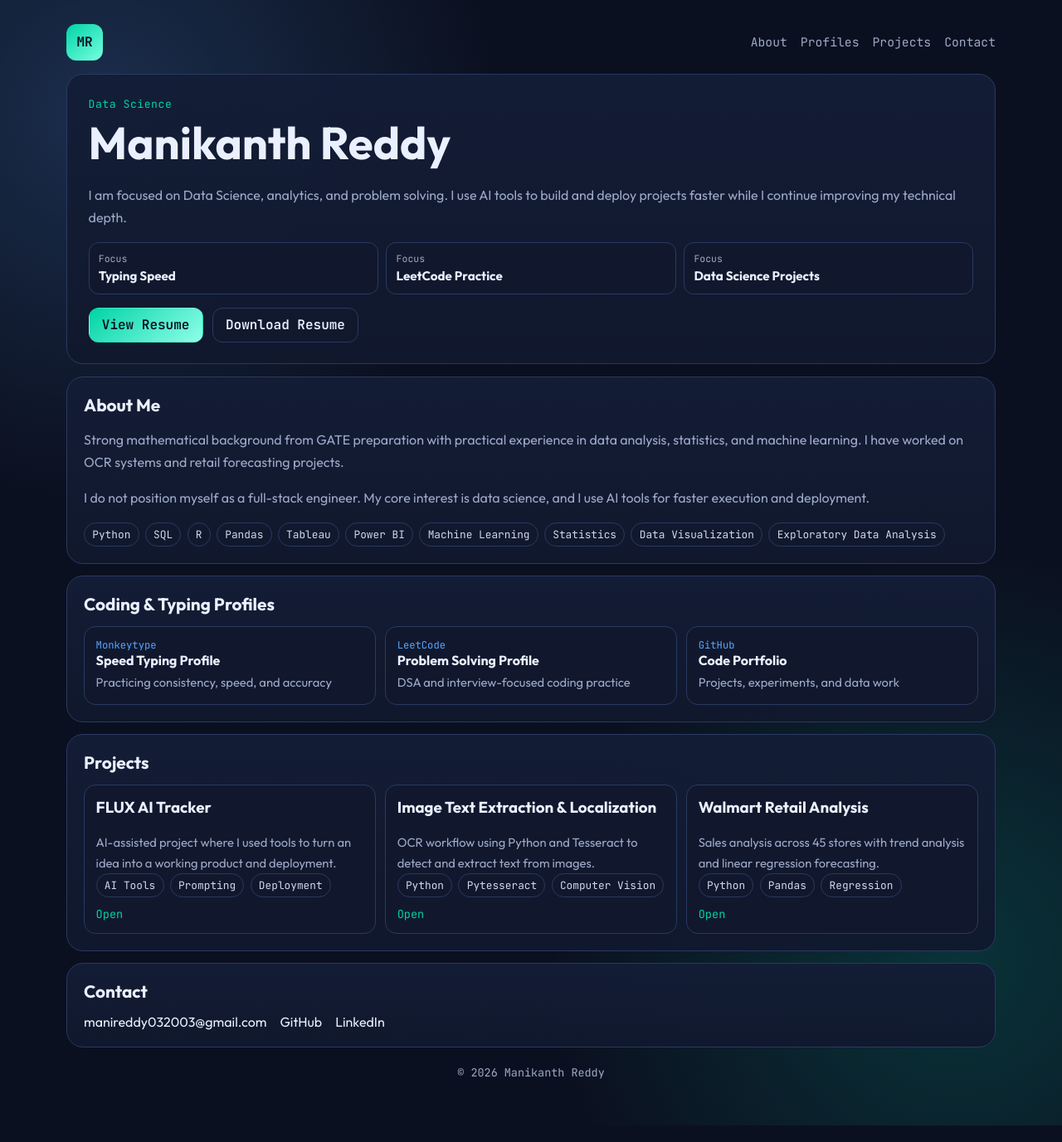
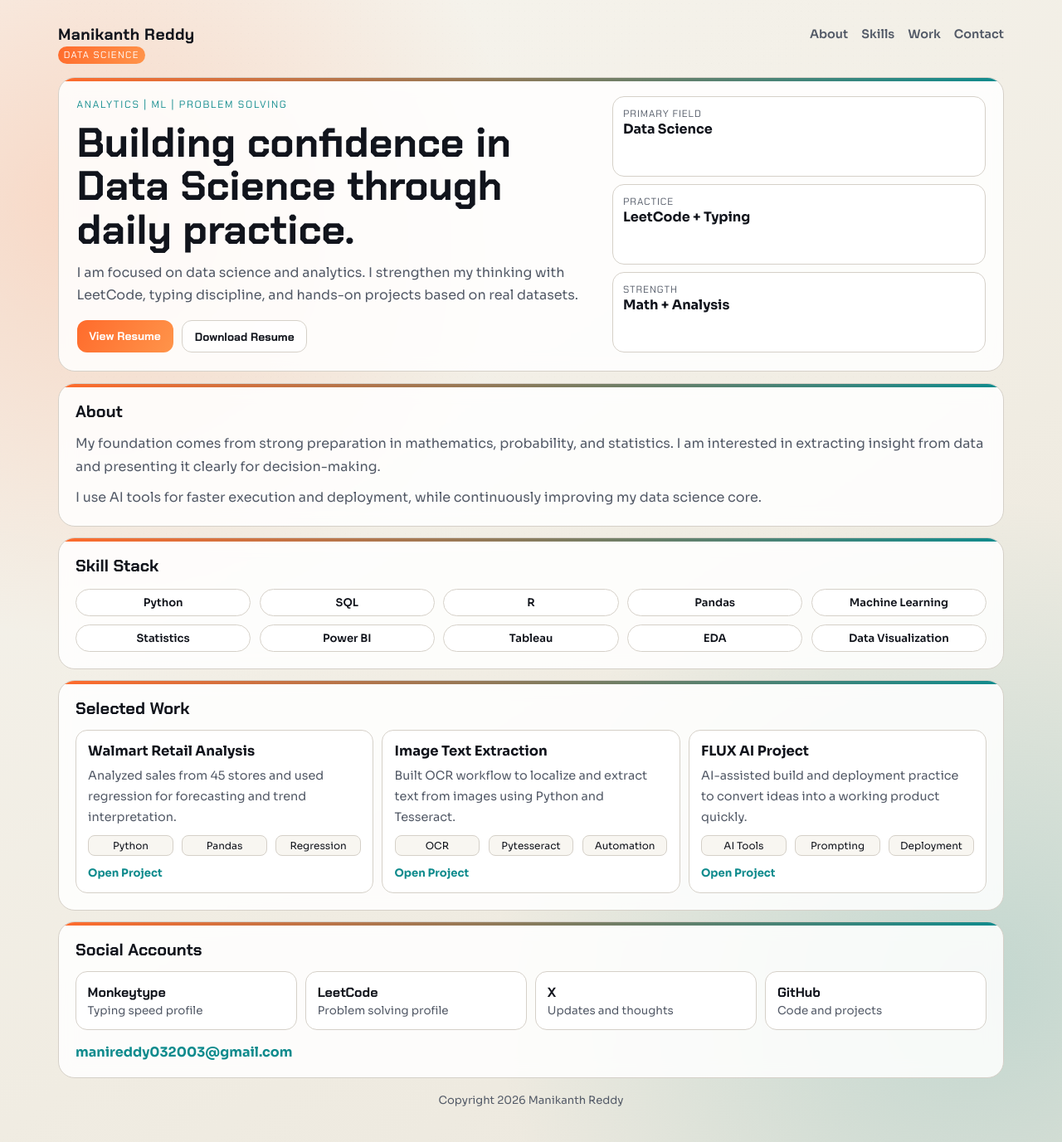
Before and after one commit to Manireddy69-VSCODE/about-me, a React (Vite) app: page / in a window 1280 px wide. Shown: the whole page at 83% size. Built offline with nearby package versions, Linux system fonts and the light colour scheme.

Commit message:
Redesign portfolio UI and add X social link

```diff
--- a/src/App.css
+++ b/src/App.css
@@ -1,14 +1,13 @@
-@import url('https://fonts.googleapis.com/css2?family=JetBrains+Mono:wght@400;600;700&family=Outfit:wght@400;600;700&display=swap');
+@import url('https://fonts.googleapis.com/css2?family=Chakra+Petch:wght@400;500;600;700&family=Sora:wght@400;600;700&display=swap');
 
 :root {
-  --bg: #0b1020;
-  --bg-soft: #11182d;
-  --card: #131d36;
-  --text: #eaf0ff;
-  --muted: #9ca9c7;
-  --line: #2a3961;
-  --accent: #00d3a7;
-  --accent-2: #58a6ff;
+  --bg: #f3f1eb;
+  --ink: #11141c;
+  --muted: #535a67;
+  --panel: rgba(255, 255, 255, 0.85);
+  --line: #d5d0c8;
+  --accent: #ff6b2c;
+  --accent-2: #0f8b8d;
 }
 
 * {
@@ -18,266 +17,395 @@
 html,
 body,
 #root {
+  margin: 0;
   min-height: 100%;
-  margin: 0;
 }
 
 body {
-  font-family: 'Outfit', sans-serif;
+  font-family: 'Sora', sans-serif;
+  color: var(--ink);
   background:
-    radial-gradient(circle at 10% 10%, rgba(88, 166, 255, 0.2), transparent 28%),
-    radial-gradient(circle at 90% 85%, rgba(0, 211, 167, 0.18), transparent 30%),
-    var(--bg);
-  color: var(--text);
+    radial-gradient(circle at 8% 18%, rgba(255, 107, 44, 0.2), transparent 32%),
+    radial-gradient(circle at 92% 86%, rgba(15, 139, 141, 0.19), transparent 35%),
+    linear-gradient(145deg, #f7f5ef 0%, #f0ece2 60%, #ebe7dd 100%);
 }
 
-.app {
-  width: min(1120px, 92vw);
+.shell {
+  width: min(1140px, 92vw);
   margin: 0 auto;
   padding: 1.8rem 0 2.4rem;
+  position: relative;
+}
+
+.noise {
+  position: absolute;
+  inset: 0;
+  pointer-events: none;
+  opacity: 0.23;
+  background-image: radial-gradient(rgba(17, 20, 28, 0.07) 0.55px, transparent 0.55px);
+  background-size: 9px 9px;
+  mask-image: linear-gradient(to bottom, black 30%, transparent 100%);
 }
 
 .topbar {
   display: flex;
-  align-items: center;
   justify-content: space-between;
-  margin-bottom: 1rem;
+  align-items: flex-start;
+  gap: 1rem;
+  margin-bottom: 1.05rem;
 }
 
-.logo {
-  width: 44px;
-  height: 44px;
-  border-radius: 12px;
-  display: grid;
-  place-items: center;
+.brand {
   text-decoration: none;
-  color: #08111f;
+  display: inline-flex;
+  flex-direction: column;
+  gap: 0.15rem;
+}
+
+.brand-main {
+  font-family: 'Chakra Petch', sans-serif;
+  font-size: 1.2rem;
+  color: var(--ink);
+  letter-spacing: 0.02em;
   font-weight: 700;
-  font-family: 'JetBrains Mono', monospace;
-  background: linear-gradient(140deg, var(--accent), #77ffe0);
+}
+
+.brand-sub {
+  width: fit-content;
+  font-family: 'Chakra Petch', sans-serif;
+  font-size: 0.72rem;
+  letter-spacing: 0.12em;
+  text-transform: uppercase;
+  color: #ffffff;
+  background: linear-gradient(120deg, var(--accent), #ff944a);
+  padding: 0.17rem 0.42rem;
+  border-radius: 999px;
 }
 
 nav {
   display: flex;
   gap: 1rem;
   flex-wrap: wrap;
+  padding-top: 0.22rem;
 }
 
 nav a {
   text-decoration: none;
   color: var(--muted);
-  font-family: 'JetBrains Mono', monospace;
-  font-size: 0.92rem;
+  font-weight: 600;
+  font-size: 0.9rem;
 }
 
 nav a:hover {
-  color: var(--text);
+  color: var(--ink);
 }
 
 main {
   display: grid;
-  gap: 0.9rem;
+  gap: 0.85rem;
 }
 
-.card {
-  background: linear-gradient(180deg, rgba(19, 29, 54, 0.95), rgba(16, 24, 45, 0.95));
+.hero,
+.panel {
+  position: relative;
   border: 1px solid var(--line);
   border-radius: 20px;
-  padding: 1.25rem;
+  background: var(--panel);
+  backdrop-filter: blur(10px);
+  overflow: hidden;
+}
+
+.hero::before,
+.panel::before {
+  content: '';
+  position: absolute;
+  left: 0;
+  top: 0;
+  width: 100%;
+  height: 4px;
+  background: linear-gradient(90deg, var(--accent), var(--accent-2));
 }
 
 .hero {
-  padding: 1.6rem;
+  display: grid;
+  grid-template-columns: 1.4fr 1fr;
+  gap: 1rem;
+  padding: 1.35rem;
 }
 
-.eyebrow {
+.hero-kicker {
   margin: 0;
-  color: var(--accent);
-  font-family: 'JetBrains Mono', monospace;
-  font-size: 0.82rem;
-  letter-spacing: 0.04em;
-}
-
-h1,
-h2,
-h3 {
-  margin-top: 0;
+  font-size: 0.76rem;
+  color: var(--accent-2);
+  font-family: 'Chakra Petch', sans-serif;
+  letter-spacing: 0.14em;
 }
 
 h1 {
-  font-size: clamp(2rem, 4.8vw, 3.4rem);
-  margin-bottom: 0.65rem;
+  margin: 0.55rem 0 0.7rem;
+  font-family: 'Chakra Petch', sans-serif;
+  font-size: clamp(1.7rem, 4.4vw, 3.1rem);
+  line-height: 1.06;
 }
 
 h2 {
-  font-size: 1.3rem;
-  margin-bottom: 0.85rem;
+  margin: 0 0 0.8rem;
+  font-size: 1.25rem;
+  font-family: 'Chakra Petch', sans-serif;
+}
+
+h3 {
+  margin: 0;
+  font-size: 1.03rem;
 }
 
 p {
+  margin: 0;
   color: var(--muted);
-  line-height: 1.7;
+  line-height: 1.72;
 }
 
-.metric-row {
-  display: grid;
-  grid-template-columns: repeat(3, minmax(0, 1fr));
-  gap: 0.6rem;
-  margin: 1rem 0;
-}
-
-.metric-row div {
-  border: 1px solid var(--line);
-  border-radius: 12px;
-  background: var(--bg-soft);
-  padding: 0.7rem;
-}
-
-.metric-row span {
-  display: block;
-  font-size: 0.72rem;
-  color: var(--muted);
-  font-family: 'JetBrains Mono', monospace;
-  margin-bottom: 0.2rem;
-}
-
-.metric-row strong {
-  font-size: 0.95rem;
-}
-
-.cta-row {
+.hero-actions {
+  margin-top: 1rem;
   display: flex;
-  gap: 0.7rem;
+  gap: 0.65rem;
   flex-wrap: wrap;
 }
 
 .btn {
   text-decoration: none;
-  border: 1px solid var(--line);
-  color: var(--text);
   border-radius: 12px;
-  padding: 0.6rem 0.95rem;
-  font-weight: 600;
-  font-family: 'JetBrains Mono', monospace;
+  padding: 0.62rem 0.92rem;
+  font-weight: 700;
+  font-size: 0.86rem;
+  font-family: 'Chakra Petch', sans-serif;
 }
 
-.btn.primary {
-  color: #091120;
-  border-color: transparent;
-  background: linear-gradient(140deg, var(--accent), #8fffe8);
+.btn-solid {
+  color: #fff;
+  background: linear-gradient(120deg, var(--accent), #ff944a);
 }
 
-.chips,
-.stack-row {
-  display: flex;
-  gap: 0.45rem;
-  flex-wrap: wrap;
+.btn-ghost {
+  color: var(--ink);
+  border: 1px solid var(--line);
+  background: rgba(255, 255, 255, 0.72);
 }
 
-.chips span,
-.stack-row span {
-  padding: 0.3rem 0.58rem;
-  border-radius: 999px;
-  border: 1px solid var(--line);
-  font-size: 0.8rem;
-  color: #cdd8f0;
-  font-family: 'JetBrains Mono', monospace;
+.hero-right {
+  display: grid;
+  gap: 0.55rem;
 }
 
-.profile-grid,
+.pulse-card {
+  border: 1px solid var(--line);
+  border-radius: 14px;
+  background: #ffffff;
+  padding: 0.75rem;
+  animation: pulse-in 500ms ease both;
+}
+
+.pulse-card span {
+  display: block;
+  color: var(--muted);
+  font-size: 0.74rem;
+  letter-spacing: 0.08em;
+  text-transform: uppercase;
+  font-family: 'Chakra Petch', sans-serif;
+}
+
+.pulse-card strong {
+  font-size: 1rem;
+  line-height: 1.2;
+}
+
+.panel {
+  padding: 1.25rem;
+}
+
+.panel p + p {
+  margin-top: 0.6rem;
+}
+
+.skill-grid,
+.tag-row,
+.social-grid,
 .project-grid {
   display: grid;
-  gap: 0.7rem;
+  gap: 0.65rem;
+}
+
+.skill-grid {
+  grid-template-columns: repeat(5, minmax(0, 1fr));
+  margin-top: 0.95rem;
+}
+
+.skill-grid span {
+  border: 1px solid var(--line);
+  border-radius: 999px;
+  padding: 0.42rem 0.6rem;
+  background: #ffffff;
+  text-align: center;
+  font-size: 0.82rem;
+  font-weight: 600;
+}
+
+.project-grid {
   grid-template-columns: repeat(3, minmax(0, 1fr));
 }
 
-.profile-card,
 .project-card {
   border: 1px solid var(--line);
   border-radius: 14px;
-  padding: 0.85rem;
-  background: var(--bg-soft);
+  background: #ffffff;
+  padding: 0.88rem;
 }
 
-.profile-card {
-  text-decoration: none;
+.project-card p {
+  margin-top: 0.45rem;
+  font-size: 0.9rem;
 }
 
-.profile-top {
-  display: flex;
-  flex-direction: column;
-  margin-bottom: 0.3rem;
+.tag-row {
+  margin-top: 0.6rem;
+  grid-template-columns: repeat(3, minmax(0, 1fr));
 }
 
-.profile-top span {
-  color: var(--accent-2);
-  font-size: 0.76rem;
-  font-family: 'JetBrains Mono', monospace;
-}
-
-.profile-top strong {
-  color: var(--text);
-  font-size: 1rem;
-}
-
-.profile-card p,
-.project-card p {
-  margin: 0.2rem 0 0;
-  font-size: 0.92rem;
+.tag-row span {
+  font-size: 0.75rem;
+  text-align: center;
+  border: 1px solid var(--line);
+  border-radius: 8px;
+  padding: 0.25rem 0.35rem;
+  background: #f8f6f1;
 }
 
 .project-card a {
   display: inline-block;
-  margin-top: 0.7rem;
-  color: var(--accent);
+  margin-top: 0.72rem;
   text-decoration: none;
-  font-family: 'JetBrains Mono', monospace;
-  font-size: 0.85rem;
+  color: var(--accent-2);
+  font-size: 0.82rem;
+  font-weight: 700;
 }
 
-.contact-links {
-  display: flex;
-  gap: 1rem;
-  flex-wrap: wrap;
+.social-grid {
+  grid-template-columns: repeat(4, minmax(0, 1fr));
 }
 
-.contact-links a {
-  color: var(--text);
+.social-card {
+  border: 1px solid var(--line);
+  border-radius: 14px;
+  padding: 0.85rem;
+  background: #ffffff;
   text-decoration: none;
+  color: var(--ink);
+  transition: transform 220ms ease;
+}
+
+.social-card:hover {
+  transform: translateY(-4px);
+}
+
+.social-card strong {
+  display: block;
+  font-family: 'Chakra Petch', sans-serif;
+}
+
+.social-card span {
+  color: var(--muted);
+  font-size: 0.84rem;
+}
+
+.mail-row {
+  margin-top: 1rem;
+}
+
+.mail-row a {
+  text-decoration: none;
+  color: var(--accent-2);
+  font-weight: 700;
 }
 
 footer {
-  margin-top: 1.2rem;
+  margin-top: 1rem;
   text-align: center;
   color: var(--muted);
-  font-family: 'JetBrains Mono', monospace;
-  font-size: 0.84rem;
+  font-size: 0.82rem;
 }
 
-@media (max-width: 920px) {
-  .profile-grid,
+.reveal-1,
+.reveal-2,
+.reveal-3,
+.reveal-4,
+.reveal-5,
+.reveal-6 {
+  opacity: 0;
+  transform: translateY(12px);
+  animation: reveal 560ms ease forwards;
+}
+
+.reveal-2 { animation-delay: 80ms; }
+.reveal-3 { animation-delay: 140ms; }
+.reveal-4 { animation-delay: 180ms; }
+.reveal-5 { animation-delay: 220ms; }
+.reveal-6 { animation-delay: 260ms; }
+
+@keyframes reveal {
+  to {
+    opacity: 1;
+    transform: translateY(0);
+  }
+}
+
+@keyframes pulse-in {
+  from {
+    opacity: 0;
+    transform: scale(0.98);
+  }
+  to {
+    opacity: 1;
+    transform: scale(1);
+  }
+}
+
+@media (max-width: 980px) {
+  .hero {
+    grid-template-columns: 1fr;
+  }
+
+  .skill-grid {
+    grid-template-columns: repeat(3, minmax(0, 1fr));
+  }
+
   .project-grid {
     grid-template-columns: 1fr 1fr;
   }
 
-  .metric-row {
-    grid-template-columns: 1fr;
+  .social-grid {
+    grid-template-columns: 1fr 1fr;
   }
 }
 
 @media (max-width: 640px) {
-  .app {
+  .shell {
     width: 94vw;
   }
 
   .topbar {
     flex-direction: column;
     align-items: flex-start;
-    gap: 0.65rem;
   }
 
-  .profile-grid,
-  .project-grid {
+  .skill-grid,
+  .project-grid,
+  .social-grid,
+  .tag-row {
     grid-template-columns: 1fr;
   }
+
+  .hero,
+  .panel {
+    padding: 1rem;
+  }
 }
--- a/src/App.jsx
+++ b/src/App.jsx
@@ -5,53 +5,61 @@ const skills = [
   'SQL',
   'R',
   'Pandas',
-  'Tableau',
-  'Power BI',
   'Machine Learning',
   'Statistics',
+  'Power BI',
+  'Tableau',
+  'EDA',
   'Data Visualization',
-  'Exploratory Data Analysis',
+]
+
+const highlights = [
+  { label: 'Primary Field', value: 'Data Science' },
+  { label: 'Practice', value: 'LeetCode + Typing' },
+  { label: 'Strength', value: 'Math + Analysis' },
 ]
 
 const projects = [
   {
-    title: 'FLUX AI Tracker',
-    summary: 'AI-assisted project where I used tools to turn an idea into a working product and deployment.',
-    stack: ['AI Tools', 'Prompting', 'Deployment'],
-    link: 'https://github.com/Manireddy69-VSCODE/flux-tracker',
-  },
-  {
-    title: 'Image Text Extraction & Localization',
-    summary: 'OCR workflow using Python and Tesseract to detect and extract text from images.',
-    stack: ['Python', 'Pytesseract', 'Computer Vision'],
+    title: 'Walmart Retail Analysis',
+    summary: 'Analyzed sales from 45 stores and used regression for forecasting and trend interpretation.',
+    tags: ['Python', 'Pandas', 'Regression'],
     link: '#',
   },
   {
-    title: 'Walmart Retail Analysis',
-    summary: 'Sales analysis across 45 stores with trend analysis and linear regression forecasting.',
-    stack: ['Python', 'Pandas', 'Regression'],
+    title: 'Image Text Extraction',
+    summary: 'Built OCR workflow to localize and extract text from images using Python and Tesseract.',
+    tags: ['OCR', 'Pytesseract', 'Automation'],
     link: '#',
+  },
+  {
+    title: 'FLUX AI Project',
+    summary: 'AI-assisted build and deployment practice to convert ideas into a working product quickly.',
+    tags: ['AI Tools', 'Prompting', 'Deployment'],
+    link: 'https://github.com/Manireddy69-VSCODE/flux-tracker',
   },
 ]
 
-const profiles = [
+const socials = [
   {
-    label: 'Monkeytype',
-    value: 'Speed Typing Profile',
+    name: 'Monkeytype',
+    detail: 'Typing speed profile',
     href: 'https://monkeytype.com/profile/manireddy',
-    sub: 'Practicing consistency, speed, and accuracy',
   },
   {
-    label: 'LeetCode',
-    value: 'Problem Solving Profile',
+    name: 'LeetCode',
+    detail: 'Problem solving profile',
     href: 'https://leetcode.com/u/Mani_reddy69/',
-    sub: 'DSA and interview-focused coding practice',
   },
   {
-    label: 'GitHub',
-    value: 'Code Portfolio',
+    name: 'X',
+    detail: 'Updates and thoughts',
+    href: 'https://x.com/Mani_reddy69',
+  },
+  {
+    name: 'GitHub',
+    detail: 'Code and projects',
     href: 'https://github.com/manireddy7989',
-    sub: 'Projects, experiments, and data work',
   },
 ]
 
@@ -59,110 +67,105 @@ const resumeUrl = `${import.meta.env.BASE_URL}resume.pdf`
 
 function App() {
   return (
-    <div className="app">
-      <header className="topbar">
-        <a className="logo" href="#home">MR</a>
+    <div className="shell">
+      <div className="noise" />
+
+      <header className="topbar reveal-1">
+        <a className="brand" href="#home">
+          <span className="brand-main">Manikanth Reddy</span>
+          <span className="brand-sub">Data Science</span>
+        </a>
+
         <nav>
           <a href="#about">About</a>
-          <a href="#profiles">Profiles</a>
-          <a href="#projects">Projects</a>
+          <a href="#skills">Skills</a>
+          <a href="#work">Work</a>
           <a href="#contact">Contact</a>
         </nav>
       </header>
 
       <main>
-        <section id="home" className="hero card">
-          <p className="eyebrow">Data Science</p>
-          <h1>Manikanth Reddy</h1>
-          <p>
-            I am focused on Data Science, analytics, and problem solving. I use AI tools to build and deploy
-            projects faster while I continue improving my technical depth.
-          </p>
-
-          <div className="metric-row">
-            <div>
-              <span>Focus</span>
-              <strong>Typing Speed</strong>
-            </div>
-            <div>
-              <span>Focus</span>
-              <strong>LeetCode Practice</strong>
-            </div>
-            <div>
-              <span>Focus</span>
-              <strong>Data Science Projects</strong>
+        <section id="home" className="hero reveal-2">
+          <div className="hero-left">
+            <p className="hero-kicker">ANALYTICS | ML | PROBLEM SOLVING</p>
+            <h1>Building confidence in Data Science through daily practice.</h1>
+            <p>
+              I am focused on data science and analytics. I strengthen my thinking with LeetCode,
+              typing discipline, and hands-on projects based on real datasets.
+            </p>
+            <div className="hero-actions">
+              <a className="btn btn-solid" href={resumeUrl} target="_blank" rel="noreferrer">View Resume</a>
+              <a className="btn btn-ghost" href={resumeUrl} download>Download Resume</a>
             </div>
           </div>
 
-          <div className="cta-row">
-            <a className="btn primary" href={resumeUrl} target="_blank" rel="noreferrer">View Resume</a>
-            <a className="btn" href={resumeUrl} download>Download Resume</a>
+          <div className="hero-right">
+            {highlights.map((item) => (
+              <article key={item.label} className="pulse-card">
+                <span>{item.label}</span>
+                <strong>{item.value}</strong>
+              </article>
+            ))}
           </div>
         </section>
 
-        <section id="about" className="card">
-          <h2>About Me</h2>
+        <section id="about" className="panel reveal-3">
+          <h2>About</h2>
           <p>
-            Strong mathematical background from GATE preparation with practical experience in data analysis,
-            statistics, and machine learning. I have worked on OCR systems and retail forecasting projects.
+            My foundation comes from strong preparation in mathematics, probability, and statistics.
+            I am interested in extracting insight from data and presenting it clearly for decision-making.
           </p>
           <p>
-            I do not position myself as a full-stack engineer. My core interest is data science, and I use AI tools
-            for faster execution and deployment.
+            I use AI tools for faster execution and deployment, while continuously improving my data science core.
           </p>
+        </section>
 
-          <div className="chips">
+        <section id="skills" className="panel reveal-4">
+          <h2>Skill Stack</h2>
+          <div className="skill-grid">
             {skills.map((skill) => (
               <span key={skill}>{skill}</span>
             ))}
           </div>
         </section>
 
-        <section id="profiles" className="card">
-          <h2>Coding & Typing Profiles</h2>
-          <div className="profile-grid">
-            {profiles.map((item) => (
-              <a key={item.label} className="profile-card" href={item.href} target="_blank" rel="noreferrer">
-                <div className="profile-top">
-                  <span>{item.label}</span>
-                  <strong>{item.value}</strong>
-                </div>
-                <p>{item.sub}</p>
-              </a>
-            ))}
-          </div>
-        </section>
-
-        <section id="projects" className="card">
-          <h2>Projects</h2>
+        <section id="work" className="panel reveal-5">
+          <h2>Selected Work</h2>
           <div className="project-grid">
             {projects.map((project) => (
               <article key={project.title} className="project-card">
                 <h3>{project.title}</h3>
                 <p>{project.summary}</p>
-                <div className="stack-row">
-                  {project.stack.map((tech) => (
-                    <span key={tech}>{tech}</span>
+                <div className="tag-row">
+                  {project.tags.map((tag) => (
+                    <span key={tag}>{tag}</span>
                   ))}
                 </div>
-                <a href={project.link} target="_blank" rel="noreferrer">Open</a>
+                <a href={project.link} target="_blank" rel="noreferrer">Open Project</a>
               </article>
             ))}
           </div>
         </section>
 
-        <section id="contact" className="card contact-card">
-          <h2>Contact</h2>
-          <div className="contact-links">
+        <section id="contact" className="panel reveal-6">
+          <h2>Social Accounts</h2>
+          <div className="social-grid">
+            {socials.map((social) => (
+              <a key={social.name} href={social.href} className="social-card" target="_blank" rel="noreferrer">
+                <strong>{social.name}</strong>
+                <span>{social.detail}</span>
+              </a>
+            ))}
+          </div>
+
+          <div className="mail-row">
             <a href="mailto:manireddy032003@gmail.com">manireddy032003@gmail.com</a>
-            <a href="https://github.com/manireddy7989" target="_blank" rel="noreferrer">GitHub</a>
-            <a href="https://www.linkedin.com/in/yourprofile" target="_blank" rel="noreferrer">LinkedIn</a>
           </div>
         </section>
       </main>
 
       <footer>
-        <p>© {new Date().getFullYear()} Manikanth Reddy</p>
+        <p>Copyright {new Date().getFullYear()} Manikanth Reddy</p>
       </footer>
     </div>
   )
```
